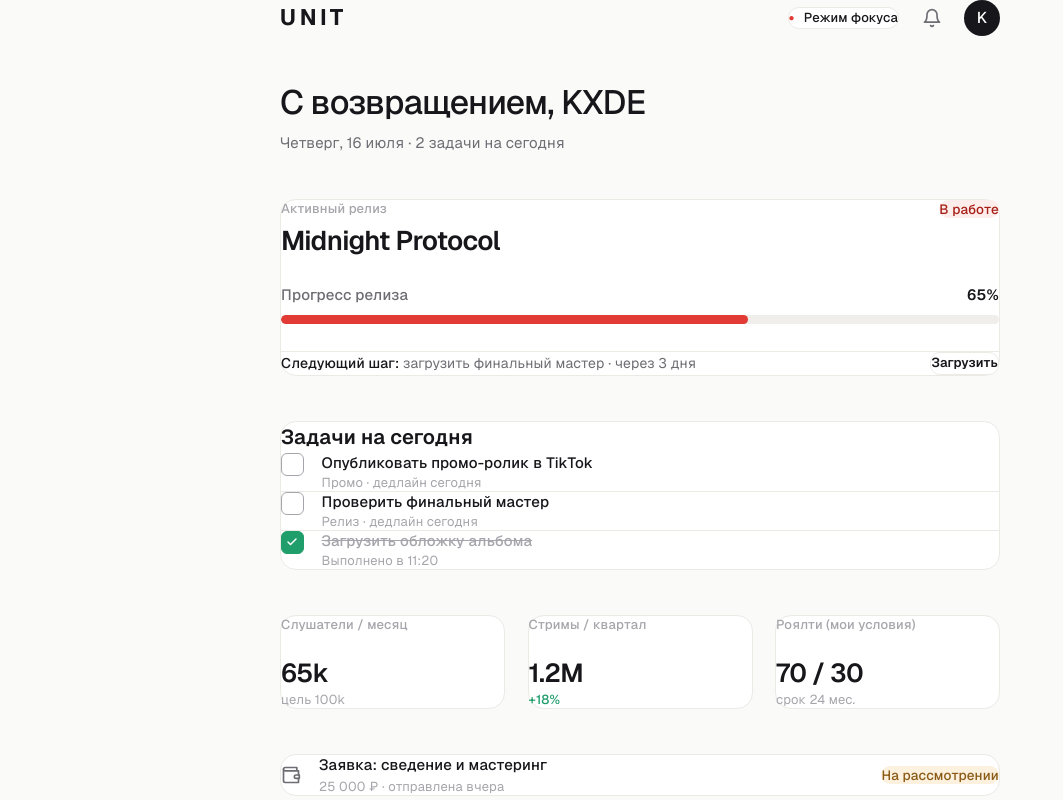
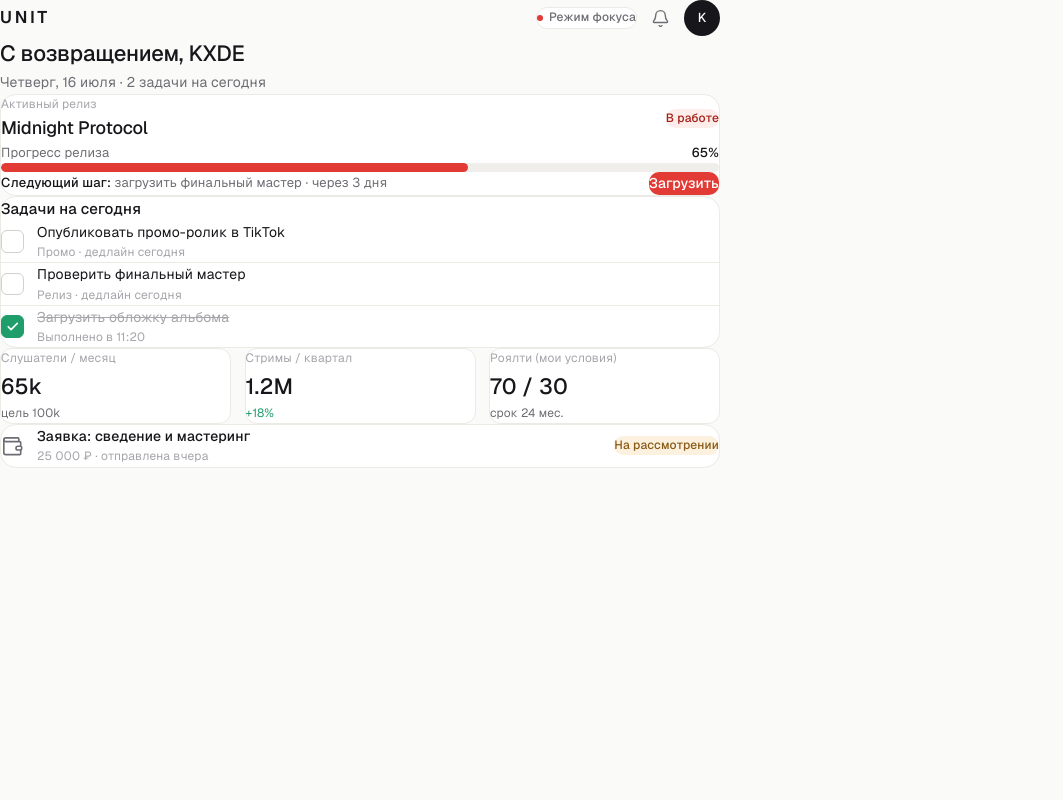
Before and after one commit to netbounce19-hash/unit-platform, a Next.js app: page /dashboard in a window 1280 px wide. Shown: the whole page, without its empty margins (0-1063 px from the left). Built offline with nearby package versions, Linux system fonts and the light colour scheme.

Commit message:
refactor: apply exact static styling provided by user

```diff
--- a/app/(artist)/dashboard/page.tsx
+++ b/app/(artist)/dashboard/page.tsx
@@ -1,204 +1,112 @@
 "use client";
+import { useState } from "react";
+import { Bell, Wallet, Check } from "lucide-react";
 
-import React, { useState } from 'react';
-import { GeistSans } from 'geist/font/sans';
-
-// --- Types ---
-type Task = {
-  id: string;
-  title: string;
-  meta: string;
-  done: boolean;
-  doneAt?: string;
-};
-
-// --- Mock Data ---
-const initialTasks: Task[] = [
-  {
-    id: '1',
-    title: 'Опубликовать промо-ролик в TikTok',
-    meta: 'Промо · дедлайн сегодня',
-    done: false,
-  },
-  {
-    id: '2',
-    title: 'Проверить финальный мастер',
-    meta: 'Релиз · дедлайн сегодня',
-    done: false,
-  },
-  {
-    id: '3',
-    title: 'Загрузить обложку альбома',
-    meta: 'Релиз',
-    done: true,
-    doneAt: 'Выполнено в 11:20',
-  },
+const initial = [
+  { id: 1, title: "Опубликовать промо-ролик в TikTok", meta: "Промо · дедлайн сегодня", done: false },
+  { id: 2, title: "Проверить финальный мастер", meta: "Релиз · дедлайн сегодня", done: false },
+  { id: 3, title: "Загрузить обложку альбома", meta: "Выполнено в 11:20", done: true },
 ];
 
-// --- Icons ---
-const BellIcon = () => (
-  <svg width="20" height="20" viewBox="0 0 24 24" fill="none" stroke="currentColor" strokeWidth="2" strokeLinecap="round" strokeLinejoin="round"><path d="M6 8a6 6 0 0 1 12 0c0 7 3 9 3 9H3s3-2 3-9"/><path d="M10.3 21a1.94 1.94 0 0 0 3.4 0"/></svg>
-);
-
-const WalletIcon = () => (
-  <svg width="20" height="20" viewBox="0 0 24 24" fill="none" stroke="currentColor" strokeWidth="2" strokeLinecap="round" strokeLinejoin="round"><path d="M21 12V7H5a2 2 0 0 1 0-4h14v4"/><path d="M3 5v14a2 2 0 0 0 2 2h16v-5"/><path d="M18 12a2 2 0 0 0 0 4h4v-4Z"/></svg>
-);
-
-const CheckIcon = () => (
-  <svg width="12" height="12" viewBox="0 0 24 24" fill="none" stroke="currentColor" strokeWidth="3" strokeLinecap="round" strokeLinejoin="round"><polyline points="20 6 9 17 4 12"/></svg>
-);
-
-export default function DashboardPage() {
-  const [tasks, setTasks] = useState<Task[]>(initialTasks);
-
-  const toggleTask = (id: string) => {
-    setTasks(prev => prev.map(t => {
-      if (t.id === id) {
-        return { ...t, done: !t.done };
-      }
-      return t;
-    }));
-  };
+export default function Dashboard() {
+  const [items, setItems] = useState(initial);
+  const toggle = (id: number) =>
+    setItems((p) => p.map((t) => (t.id === id ? { ...t, done: !t.done } : t)));
 
   return (
-    <div className={`min-h-screen bg-f-bg text-f-ink ${GeistSans.className} flex flex-col items-center`}>
-      {/* Layout Container */}
-      <div className="w-full max-w-[720px] px-4 sm:px-6 py-6 sm:py-12 flex flex-col gap-8 sm:gap-10">
-
-        {/* 1. Topbar */}
-        <header className="flex items-center justify-between">
-          <div className="font-bold text-lg sm:text-xl tracking-[0.16em]">UNIT</div>
-          <div className="flex items-center gap-3 sm:gap-5">
-            <div className="hidden sm:flex items-center gap-2 rounded-full bg-white border-[0.5px] border-f-line px-3 py-1.5 text-[13px] font-medium">
-              <span className="text-f-accent text-[10px]">●</span>
+    <div className="max-w-[720px] mx-auto px-5 py-7">
+      {/* Топбар */}
+      <div className="flex items-center justify-between mb-6">
+        <div className="font-semibold tracking-[0.16em] text-[17px]">UNIT</div>
+        <div className="flex items-center gap-[14px]">
+          <span className="inline-flex items-center gap-[6px] text-[12px] font-medium px-[10px] py-[4px] rounded-full bg-white border-[0.5px] border-[#ECEAE5] text-[#6E6D73]">
+            <span className="w-[6px] h-[6px] rounded-full bg-[#E23A34]" />
             Режим фокуса
-            </div>
-            {/* Mobile simplified pill */}
-            <div className="flex sm:hidden items-center justify-center w-8 h-8 rounded-full bg-white border-[0.5px] border-f-line">
-              <span className="text-f-accent text-[10px]">●</span>
-            </div>
-            <button className="text-f-ink-2 hover:text-f-ink transition-colors cursor-pointer">
-              <BellIcon />
-            </button>
-            <div className="w-8 h-8 rounded-full bg-f-ink flex items-center justify-center text-white text-sm font-medium cursor-pointer">
-              K
-            </div>
-          </div>
-        </header>
-
-        {/* 2. Greeting */}
-        <section className="flex flex-col gap-1 sm:gap-2">
-          <h1 className="text-2xl sm:text-3xl font-medium leading-tight tracking-tight">С возвращением, KXDE</h1>
-          <p className="text-f-ink-2 text-sm sm:text-[15px]">Четверг, 16 июля · 2 задачи на сегодня</p>
-        </section>
-
-        {/* 3. Active Release Card */}
-        <section className="bg-f-card border-[0.5px] border-f-line rounded-[16px] p-5 sm:p-7 flex flex-col gap-5 sm:gap-6">
-          <div className="flex justify-between items-start">
-            <div className="flex flex-col gap-1 sm:gap-1.5">
-              <span className="text-f-ink-3 text-xs sm:text-[13px] font-medium">Активный релиз</span>
-              <h2 className="text-xl sm:text-2xl font-semibold leading-tight tracking-tight">Midnight Protocol</h2>
-            </div>
-            <span className="bg-f-accent-bg text-f-accent-ink text-[11px] sm:text-xs px-2.5 sm:px-3 py-1 rounded-full font-medium mt-1">
-              В работе
           </span>
-          </div>
-
-          <div className="flex flex-col gap-2 mt-1 sm:mt-2">
-            <div className="flex justify-between items-center text-sm sm:text-[15px]">
-              <span className="text-f-ink-2 font-medium">Прогресс релиза</span>
-              <span className="font-semibold text-f-ink">65%</span>
-            </div>
-            <div className="w-full h-1.5 sm:h-2 bg-[#F0EEEA] rounded-full overflow-hidden">
-              <div className="h-full bg-f-accent w-[65%] rounded-full" />
+          <Bell className="w-[19px] h-[19px] text-[#6E6D73]" strokeWidth={1.75} />
+          <div className="w-8 h-8 rounded-full bg-[#17161A] text-white flex items-center justify-center text-[13px] font-medium">K</div>
         </div>
       </div>
 
-          <div className="flex flex-col sm:flex-row sm:justify-between sm:items-center gap-4 pt-4 sm:pt-5 border-t-[0.5px] border-f-line mt-1 sm:mt-2">
-            <p className="text-[13px] sm:text-[14px] font-medium text-f-ink leading-relaxed">
-              Следующий шаг: <span className="text-f-ink-2 font-normal">загрузить финальный мастер · через 3 дня</span>
-            </p>
-            <button className="bg-white border-[0.5px] border-f-line hover:bg-f-bg transition-colors text-f-ink px-5 py-2.5 rounded-[10px] text-[13px] font-semibold cursor-pointer w-full sm:w-auto text-center">
-              Загрузить
-            </button>
+      {/* Приветствие */}
+      <div className="mb-[22px]">
+        <div className="text-[22px] font-medium tracking-[-0.01em]">С возвращением, KXDE</div>
+        <div className="text-[14px] text-[#6E6D73] mt-[3px]">Четверг, 16 июля · 2 задачи на сегодня</div>
       </div>
-        </section>
 
-        {/* 4. Tasks Card */}
-        <section className="bg-f-card border-[0.5px] border-f-line rounded-[16px] p-5 sm:p-7">
-          <h2 className="text-[17px] sm:text-lg font-semibold mb-4 sm:mb-5">Задачи на сегодня</h2>
-          <div className="flex flex-col">
-            {tasks.map((task, index) => (
-              <div
-                key={task.id}
-                className={`flex items-start gap-3 sm:gap-4 py-3 sm:py-4 ${index !== tasks.length - 1 ? 'border-b-[0.5px] border-f-line' : ''}`}
-                onClick={() => toggleTask(task.id)}
-              >
-                <button
-                  className={`flex-shrink-0 w-5 h-5 rounded-[6px] border-[0.5px] flex items-center justify-center transition-colors mt-0.5 cursor-pointer
-                    ${task.done
-                      ? 'bg-f-ok border-f-ok text-white'
-                      : 'border-f-ink-3 bg-transparent hover:border-f-ink'}`}
-                >
-                  {task.done && <CheckIcon />}
-                </button>
-                <div className="flex flex-col cursor-pointer select-none">
-                  <p className={`text-[14px] sm:text-[15px] font-medium transition-colors leading-snug ${task.done ? 'line-through text-f-ink-3' : 'text-f-ink'}`}>
-                    {task.title}
-                  </p>
-                  <p className="text-xs sm:text-[13px] text-f-ink-3 mt-1 font-normal">
-                    {task.done && task.doneAt ? task.doneAt : task.meta}
-                  </p>
+      {/* Активный релиз */}
+      <div className="bg-white border-[0.5px] border-[#ECEAE5] rounded-[16px] p-[22px] mb-4">
+        <div className="flex items-center justify-between mb-4">
+          <div>
+            <div className="text-[12px] text-[#A6A5AB] mb-1">Активный релиз</div>
+            <div className="text-[18px] font-medium tracking-[-0.01em]">Midnight Protocol</div>
+          </div>
+          <span className="text-[12px] font-medium px-[10px] py-[4px] rounded-full bg-[#FDEDEB] text-[#A62018]">В работе</span>
+        </div>
+        <div className="flex justify-between text-[13px] text-[#6E6D73] mb-2">
+          <span>Прогресс релиза</span>
+          <span className="font-medium text-[#17161A]">65%</span>
+        </div>
+        <div className="h-2 bg-[#F0EEEA] rounded-full overflow-hidden mb-[18px]">
+          <div className="h-full bg-[#E23A34] rounded-full" style={{ width: "65%" }} />
+        </div>
+        <div className="flex items-center justify-between gap-4">
+          <div className="text-[13px] text-[#6E6D73]">
+            <span className="text-[#17161A] font-medium">Следующий шаг:</span> загрузить финальный мастер · через 3 дня
+          </div>
+          <button className="bg-[#E23A34] text-white font-medium text-[14px] px-[18px] py-[10px] rounded-[10px] hover:brightness-95 transition shrink-0">Загрузить</button>
         </div>
       </div>
+
+      {/* Задачи */}
+      <div className="bg-white border-[0.5px] border-[#ECEAE5] rounded-[16px] px-[22px] pt-[6px] pb-[14px] mb-4">
+        <div className="text-[15px] font-medium pt-4 pb-1">Задачи на сегодня</div>
+        {items.map((t, i) => (
+          <button
+            key={t.id}
+            onClick={() => toggle(t.id)}
+            className={`w-full flex items-center gap-3 py-[13px] text-left ${i > 0 ? "border-t-[0.5px] border-[#ECEAE5]" : ""}`}
+          >
+            <span className={`w-5 h-5 rounded-[6px] border-[1.5px] flex items-center justify-center shrink-0 transition ${t.done ? "bg-[#1F9D6B] border-[#1F9D6B]" : "border-[#D2D0CB]"}`}>
+              {t.done && <Check className="w-3 h-3 text-white" strokeWidth={3} />}
+            </span>
+            <span>
+              <span className={`block text-[14px] ${t.done ? "line-through text-[#A6A5AB]" : ""}`}>{t.title}</span>
+              <span className="block text-[12px] text-[#A6A5AB] mt-[2px]">{t.meta}</span>
+            </span>
+          </button>
         ))}
       </div>
-        </section>
 
-        {/* 5. Stat Cards */}
-        <section className="grid grid-cols-1 sm:grid-cols-3 gap-4 sm:gap-5">
-          {/* Card 1 */}
-          <div className="bg-f-card border-[0.5px] border-f-line rounded-[16px] p-5 flex flex-col justify-between gap-4 sm:gap-6">
-            <p className="text-xs sm:text-[13px] text-f-ink-3 font-medium">Слушатели / месяц</p>
-            <div className="flex flex-col gap-0.5 sm:gap-1">
-              <p className="text-2xl sm:text-[26px] font-semibold leading-none tracking-tight">65k</p>
-              <p className="text-xs sm:text-[13px] text-f-ink-3 mt-0.5">цель 100k</p>
+      {/* Метрики */}
+      <div className="grid grid-cols-3 gap-3 mb-4">
+        <div className="bg-white border-[0.5px] border-[#ECEAE5] rounded-[12px] px-4 py-[14px]">
+          <div className="text-[12px] text-[#A6A5AB] mb-[6px]">Слушатели / месяц</div>
+          <div className="text-[22px] font-medium">65k</div>
+          <div className="text-[12px] text-[#6E6D73] mt-[2px]">цель 100k</div>
+        </div>
+        <div className="bg-white border-[0.5px] border-[#ECEAE5] rounded-[12px] px-4 py-[14px]">
+          <div className="text-[12px] text-[#A6A5AB] mb-[6px]">Стримы / квартал</div>
+          <div className="text-[22px] font-medium">1.2M</div>
+          <div className="text-[12px] text-[#1F9D6B] mt-[2px]">+18%</div>
+        </div>
+        <div className="bg-white border-[0.5px] border-[#ECEAE5] rounded-[12px] px-4 py-[14px]">
+          <div className="text-[12px] text-[#A6A5AB] mb-[6px]">Роялти (мои условия)</div>
+          <div className="text-[22px] font-medium">70 / 30</div>
+          <div className="text-[12px] text-[#6E6D73] mt-[2px]">срок 24 мес.</div>
         </div>
       </div>
-          {/* Card 2 */}
-          <div className="bg-f-card border-[0.5px] border-f-line rounded-[16px] p-5 flex flex-col justify-between gap-4 sm:gap-6">
-            <p className="text-xs sm:text-[13px] text-f-ink-3 font-medium">Стримы / квартал</p>
-            <div className="flex flex-col gap-0.5 sm:gap-1">
-              <p className="text-2xl sm:text-[26px] font-semibold leading-none tracking-tight">1.2M</p>
-              <p className="text-xs sm:text-[13px] text-f-ok mt-0.5 font-medium">+18%</p>
+
+      {/* Финансы */}
+      <div className="bg-white border-[0.5px] border-[#ECEAE5] rounded-[16px] px-5 py-4 flex items-center justify-between">
+        <div className="flex items-center gap-3">
+          <Wallet className="w-5 h-5 text-[#6E6D73]" strokeWidth={1.75} />
+          <div>
+            <div className="text-[14px] font-medium">Заявка: сведение и мастеринг</div>
+            <div className="text-[12px] text-[#A6A5AB] mt-[2px]">25 000 ₽ · отправлена вчера</div>
           </div>
         </div>
-          {/* Card 3 */}
-          <div className="bg-f-card border-[0.5px] border-f-line rounded-[16px] p-5 flex flex-col justify-between gap-4 sm:gap-6">
-            <p className="text-xs sm:text-[13px] text-f-ink-3 font-medium">Роялти (мои условия)</p>
-            <div className="flex flex-col gap-0.5 sm:gap-1">
-              <p className="text-2xl sm:text-[26px] font-semibold leading-none tracking-tight">70 / 30</p>
-              <p className="text-xs sm:text-[13px] text-f-ink-3 mt-0.5">срок 24 мес.</p>
-            </div>
-          </div>
-        </section>
-
-        {/* 6. Finance Row */}
-        <section className="bg-f-card border-[0.5px] border-f-line rounded-[16px] p-5 flex items-center justify-between mb-8 sm:mb-10">
-          <div className="flex items-center gap-3 sm:gap-4">
-            <div className="text-f-ink-2">
-              <WalletIcon />
-            </div>
-            <div className="flex flex-col gap-0.5">
-              <p className="text-[14px] sm:text-[15px] font-medium leading-snug">Заявка: сведение и мастеринг</p>
-              <p className="text-xs sm:text-[13px] text-f-ink-3">25 000 ₽ · отправлена вчера</p>
-            </div>
-          </div>
-          <span className="bg-f-warn-bg text-f-warn-ink text-[11px] sm:text-xs px-2.5 sm:px-3 py-1 sm:py-1.5 rounded-full font-medium whitespace-nowrap">
-            На рассмотрении
-          </span>
-        </section>
-
+        <span className="text-[12px] font-medium px-[10px] py-[4px] rounded-full bg-[#FBF1DE] text-[#8A5A16]">На рассмотрении</span>
       </div>
     </div>
   );
--- a/app/globals.css
+++ b/app/globals.css
@@ -43,9 +43,6 @@ html {
 }
 
 body {
-  background-color: var(--color-sapphire);
-  color: var(--color-alabaster);
-  font-family: var(--font-sans);
   -webkit-font-smoothing: antialiased;
   -moz-osx-font-smoothing: grayscale;
   line-height: 1.6;
--- a/app/layout.tsx
+++ b/app/layout.tsx
@@ -1,27 +1,11 @@
-import type { Metadata } from "next";
-import { Space_Grotesk } from "next/font/google";
+import { GeistSans } from "geist/font/sans";
 import "./globals.css";
 import { AppProvider } from "@/components/providers/AppProvider";
 
-const spaceGrotesk = Space_Grotesk({
-  variable: "--font-space-grotesk",
-  subsets: ["latin"],
-  weight: ["300", "400", "500", "600", "700"],
-});
-
-export const metadata: Metadata = {
-  title: "UNIT — Label × Artist Operations",
-  description: "B2B SaaS platform optimizing interactions between Music Labels and Artists",
-};
-
-export default function RootLayout({
-  children,
-}: Readonly<{
-  children: React.ReactNode;
-}>) {
+export default function RootLayout({ children }: { children: React.ReactNode }) {
   return (
-    <html lang="en" className={`${spaceGrotesk.variable} h-full`}>
-      <body className="min-h-full flex flex-col font-sans antialiased">
+    <html lang="ru" className={GeistSans.className}>
+      <body className="bg-[#FAFAF9] text-[#17161A] antialiased">
         <AppProvider>{children}</AppProvider>
       </body>
     </html>
```
Lines whose indentation alone changed are shown as unchanged.
